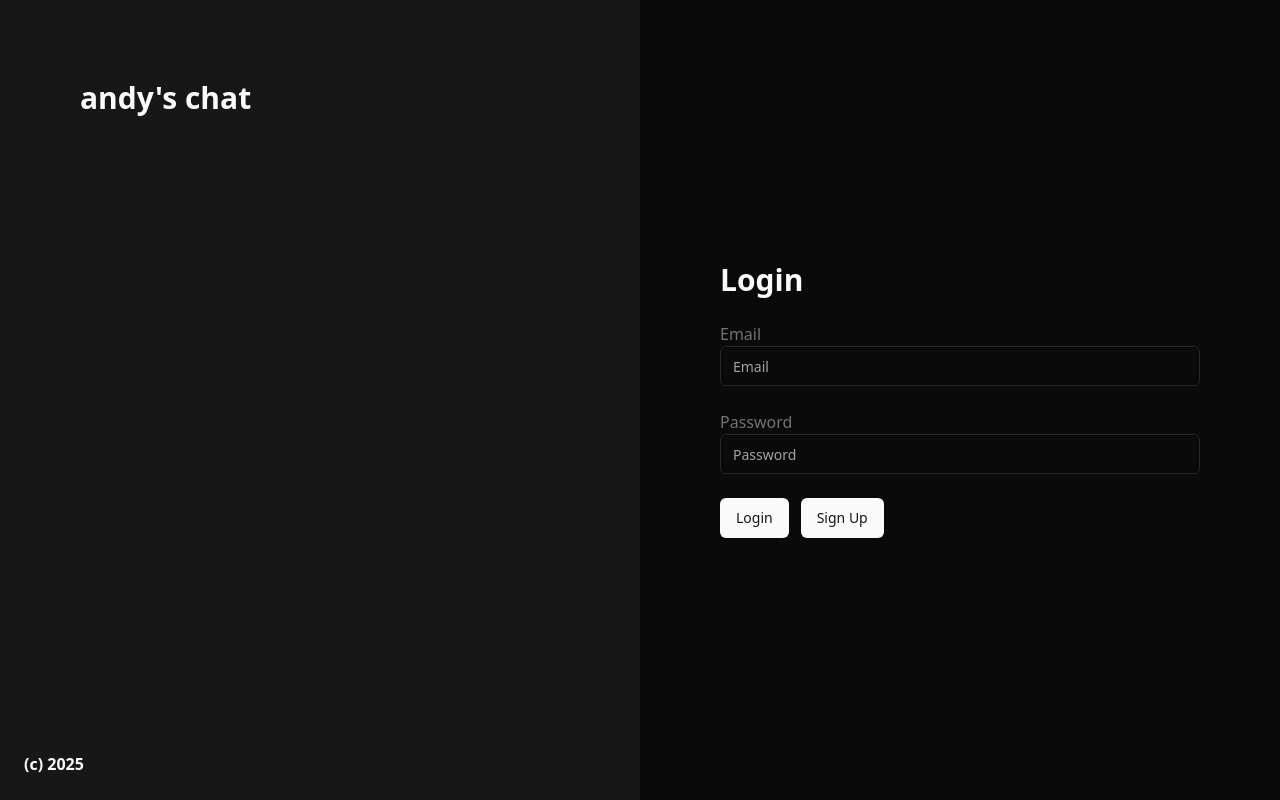
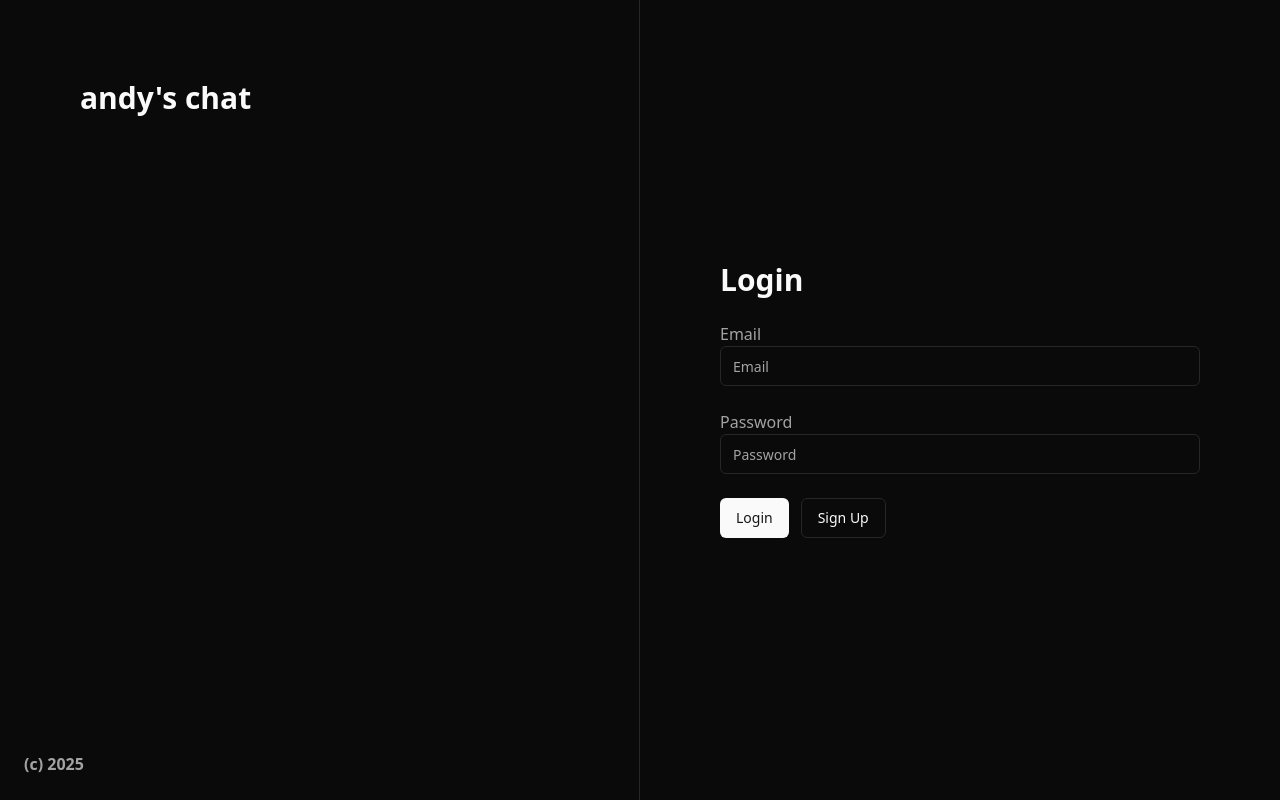
Before and after one commit to flandolf/andys-chatapp, a React (Vite) app: page / in a window 1280 px wide. Built offline with nearby package versions, Linux system fonts and the light colour scheme; no server answers.

Commit message:
login change

```diff
--- a/src/pages/chat-page.tsx
+++ b/src/pages/chat-page.tsx
@@ -157,6 +157,7 @@ export function ChatPage() {
               </div>
             </AlertDialogContent>
           </AlertDialog>
+          <Button onClick={() => auth.signOut()}>Logout</Button>
           <ModeToggle />
         </div>
       </div>
--- a/src/pages/login.tsx
+++ b/src/pages/login.tsx
@@ -50,14 +50,14 @@ function LoginPage() {
 
   return (
     <div className="flex flex-col md:flex-row">
-      <div className="w-full md:w-1/2 bg-neutral-900 p-6 md:p-20 md:h-screen">
+      <div className="w-full md:w-1/2 bg-background p-6 md:p-20 md:h-screen border-r">
         <h1 className="text-3xl font-semibold">andy's chat</h1>
-        <p className="absolute bottom-6 left-6 font-semibold">(c) 2025</p>
+        <p className="absolute bottom-6 left-6 font-semibold text-muted-foreground">(c) 2025</p>
       </div>
       <div className="w-full md:w-1/2 p-6 md:p-20 flex flex-col justify-center space-y-6 md:h-screen">
         <p className="text-3xl font-semibold">Login</p>
         <div>
-          <p className="text-neutral-500">Email</p>
+          <p className="text-muted-foreground">Email</p>
           <Input
             placeholder="Email"
             type="email"
@@ -66,7 +66,7 @@ function LoginPage() {
           />
         </div>
         <div>
-          <p className="text-neutral-500">Password</p>
+          <p className="text-muted-foreground">Password</p>
           <Input
             placeholder="Password"
             type="password"
@@ -76,7 +76,7 @@ function LoginPage() {
         </div>
         <div className="flex flex-col md:flex-row md:justify-start space-y-3 md:space-x-3 md:space-y-0 align-middle">
           <Button onClick={login}>Login</Button>
-          <Button onClick={signUp}>Sign Up</Button>
+          <Button variant="outline" onClick={signUp}>Sign Up</Button>
         </div>
       </div>
     </div>
```
